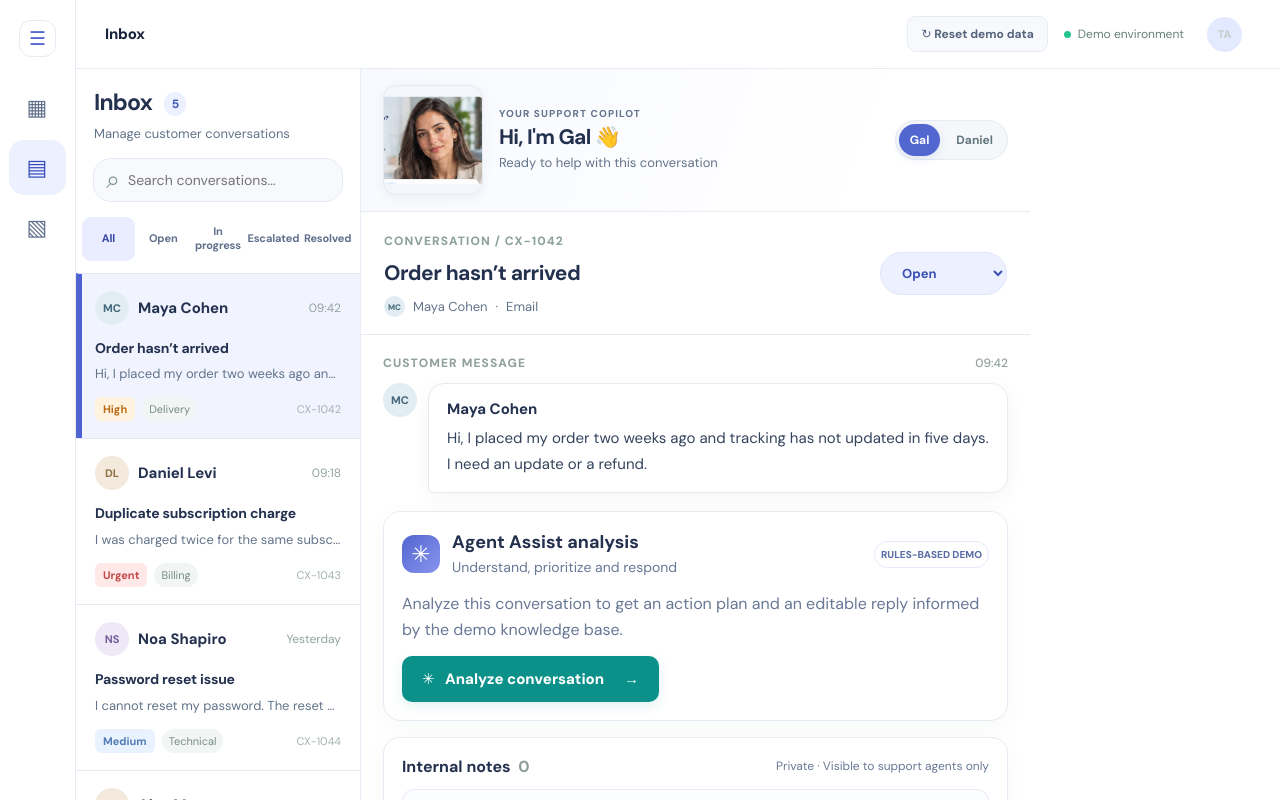
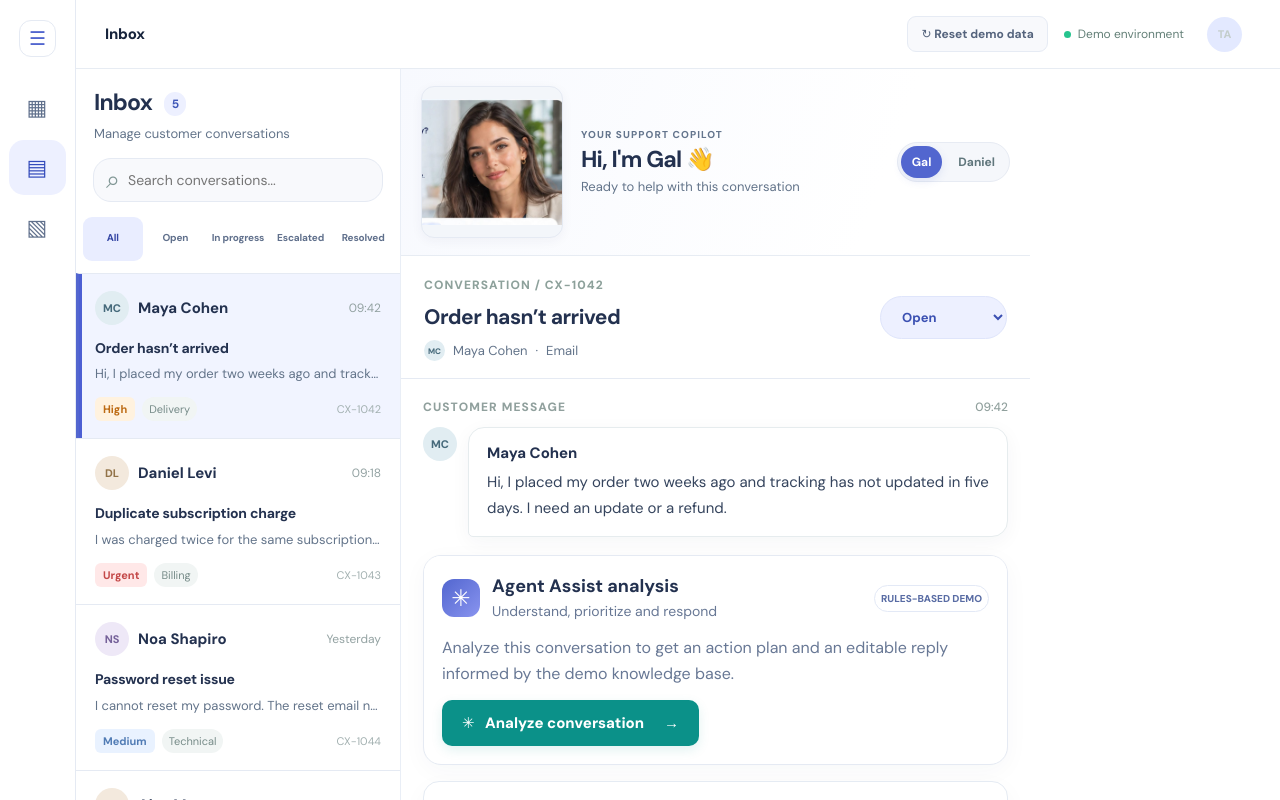
Before and after one commit to tamtam888/CX-Agent-Assist, a React (Vite) app: page / in a window 1280 px wide. Shown: the top 800 px of the page. Built offline with nearby package versions, Linux system fonts and the light colour scheme.

Commit message:
design: restore assistant portrait balance and fix sidebar brand and ticket filter spacing

```diff
--- a/src/polish.css
+++ b/src/polish.css
@@ -297,3 +297,24 @@
  .cx-analysis-grid{grid-template-columns:repeat(2,minmax(0,1fr))!important}
  .cx-analysis-grid>div.cx-full{grid-column:1/-1!important}
 }
+
+/* Alignment refinement — coherent brand lockup, readable filters and balanced assistant portrait. */
+@media(min-width:1100px){
+ .cx-shell:not(.nav-collapsed) .cx-sidebar{width:242px!important;min-width:242px!important;max-width:242px!important;flex-basis:242px!important}
+ .cx-inbox{grid-template-columns:minmax(310px,325px) minmax(0,1fr) minmax(235px,250px)!important}
+ .cx-conversation>.cx-persona-banner{padding:17px 20px!important;gap:18px!important}
+ .cx-conversation>.cx-persona-banner .cx-persona-portrait{width:142px!important;min-width:142px!important;max-width:142px!important;height:152px!important}
+ .cx-conversation>.cx-persona-banner .cx-persona-intro strong{font-size:23px!important}
+}
+@media(min-width:591px){
+ .cx-shell:not(.nav-collapsed) .cx-sidebar .cx-brand{display:grid!important;grid-template-columns:34px 36px minmax(0,1fr)!important;gap:9px!important;align-items:center!important;padding-left:13px!important;padding-right:13px!important}
+ .cx-shell:not(.nav-collapsed) .cx-sidebar .cx-brand-icon{width:36px!important;height:36px!important;min-width:36px!important;display:grid!important;place-items:center!important;transform:none!important;line-height:1!important}
+ .cx-shell:not(.nav-collapsed) .cx-sidebar .cx-brand>div:last-child{min-width:0!important}
+ .cx-shell:not(.nav-collapsed) .cx-sidebar .cx-brand strong{font-size:16px!important;line-height:1.18!important;letter-spacing:-.035em!important;overflow-wrap:normal!important;word-break:normal!important}
+ .cx-shell:not(.nav-collapsed) .cx-sidebar .cx-brand small{font-size:8px!important;letter-spacing:.1em!important}
+ .cx-filters{display:grid!important;grid-template-columns:repeat(5,minmax(0,1fr))!important;gap:3px!important;padding-left:7px!important;padding-right:7px!important}
+ .cx-filters button,.cx-filters button:last-child{min-width:0!important;width:100%!important;padding:10px 2px!important;font-size:10px!important;line-height:1.25!important;white-space:normal!important;overflow-wrap:normal!important;word-break:normal!important}
+}
+@media(min-width:591px) and (max-width:1099px){
+ .cx-filters button,.cx-filters button:last-child{font-size:9px!important}
+}
```
